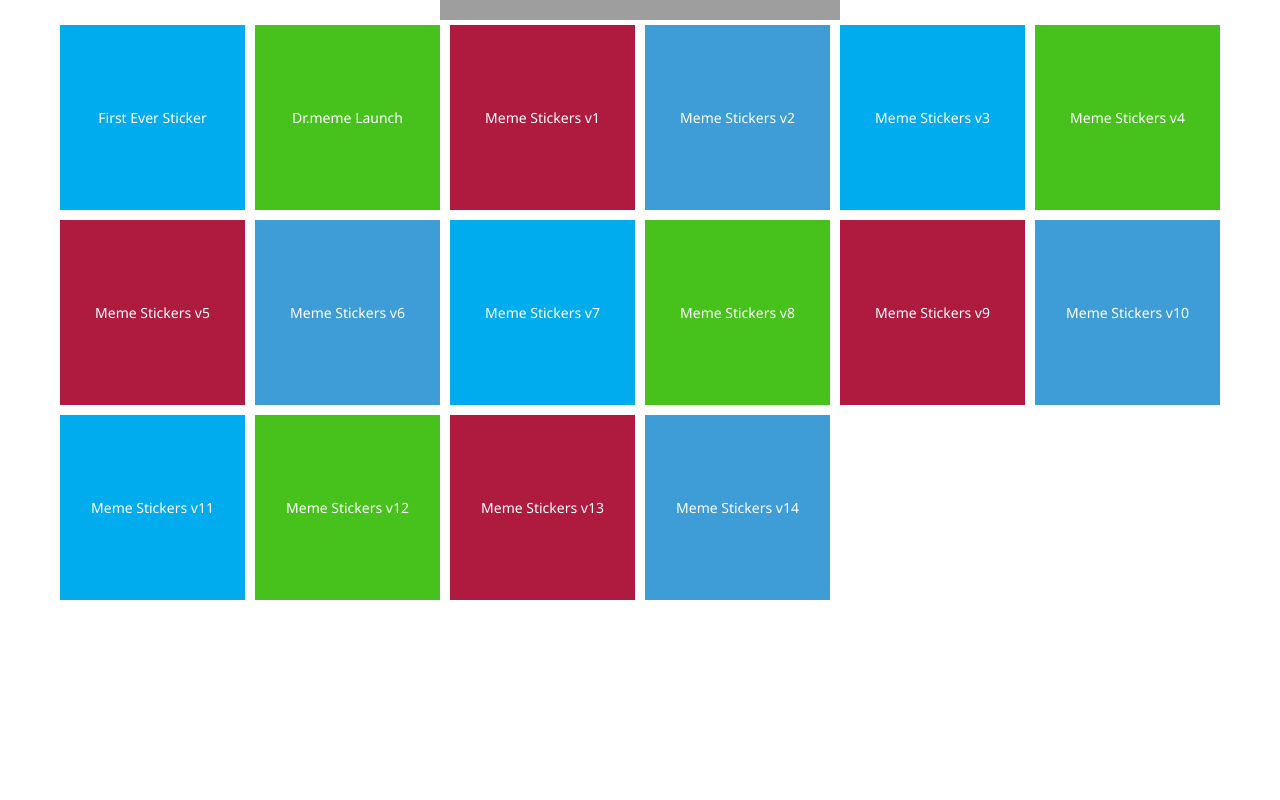
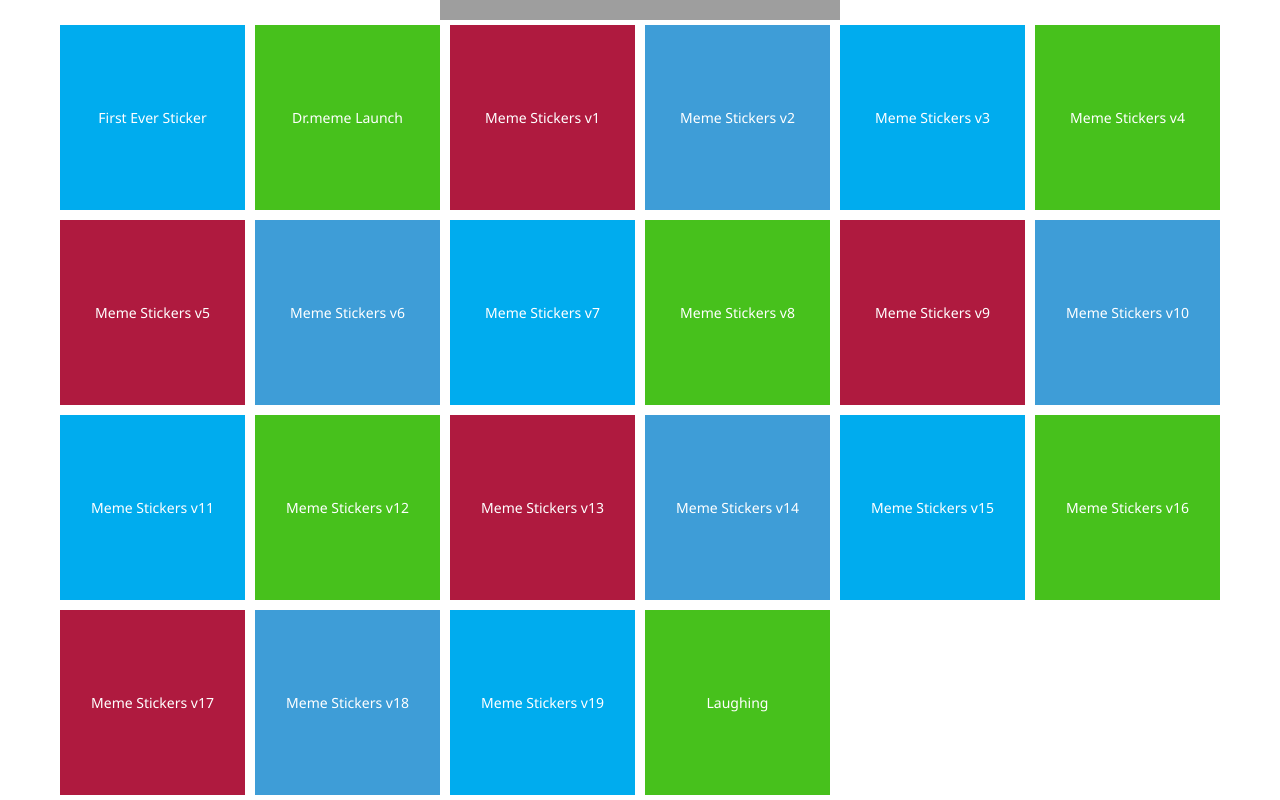
Before and after one commit to anjkt/emimeme.com, a plain HTML site: page stickers/index.html in a window 1280 px wide. Shown: the part 348-1148 px from the top of the page. Before the commit the page ends 953 px from the top, so only its background shows below. Drawn offline with nearby package versions, Linux system fonts and the light colour scheme; grey boxes are pictures that could not be loaded.

Commit message:
New Stickers Added

```diff
--- a/stickers/index.html
+++ b/stickers/index.html
@@ -246,6 +246,83 @@
             </div>
         </div>
 
+		<div class="col-sm-2 col-xs-4">
+            <div id="tile1" class="tile">
+                <div class="carousel slide" data-ride="carousel">
+                    <!-- Wrapper for slides -->
+                    <div class="carousel-inner">
+                        <div class="item active">
+                           <a href="files/Meme Stickers v15.wastickers"><p class="tilecaption">Meme Stickers v15</p></a>
+                        </div>
+                    </div>
+                </div>
+            </div>
+        </div>
+
+		<div class="col-sm-2 col-xs-4">
+            <div id="tile4" class="tile">
+                <div class="carousel slide" data-ride="carousel">
+                    <!-- Wrapper for slides -->
+                    <div class="carousel-inner">
+                        <div class="item active">
+                           <a href="files/Meme Stickers v16.wastickers"><p class="tilecaption">Meme Stickers v16</p></a>
+                        </div>
+                    </div>
+                </div>
+            </div>
+        </div>
+
+		<div class="col-sm-2 col-xs-4">
+            <div id="tile5" class="tile">
+                <div class="carousel slide" data-ride="carousel">
+                    <!-- Wrapper for slides -->
+                    <div class="carousel-inner">
+                        <div class="item active">
+                           <a href="files/Meme Stickers v17.wastickers"><p class="tilecaption">Meme Stickers v17</p></a>
+                        </div>
+                    </div>
+                </div>
+            </div>
+        </div>
+
+		<div class="col-sm-2 col-xs-4">
+            <div id="tile6" class="tile">
+                <div class="carousel slide" data-ride="carousel">
+                    <!-- Wrapper for slides -->
+                    <div class="carousel-inner">
+                        <div class="item active">
+                           <a href="files/Meme Stickers v18.wastickers"><p class="tilecaption">Meme Stickers v18</p></a>
+                        </div>
+                    </div>
+                </div>
+            </div>
+        </div>
+
+		<div class="col-sm-2 col-xs-4">
+            <div id="tile1" class="tile">
+                <div class="carousel slide" data-ride="carousel">
+                    <!-- Wrapper for slides -->
+                    <div class="carousel-inner">
+                        <div class="item active">
+                           <a href="files/Meme Stickers v19.wastickers"><p class="tilecaption">Meme Stickers v19</p></a>
+                        </div>
+                    </div>
+                </div>
+            </div>
+        </div>
+
+		<div class="col-sm-2 col-xs-4">
+            <div id="tile4" class="tile">
+                <div class="carousel slide" data-ride="carousel">
+                    <!-- Wrapper for slides -->
+                    <div class="carousel-inner">
+                        <div class="item active">
+                           <a href="files/laughing.wastickers"><p class="tilecaption">Laughing</p></a>
+                        </div>
+                    </div>
+                </div>
+            </div>
+        </div>
 
 	</div>
 </div>
```
Also changed, not shown: 6 other files.
